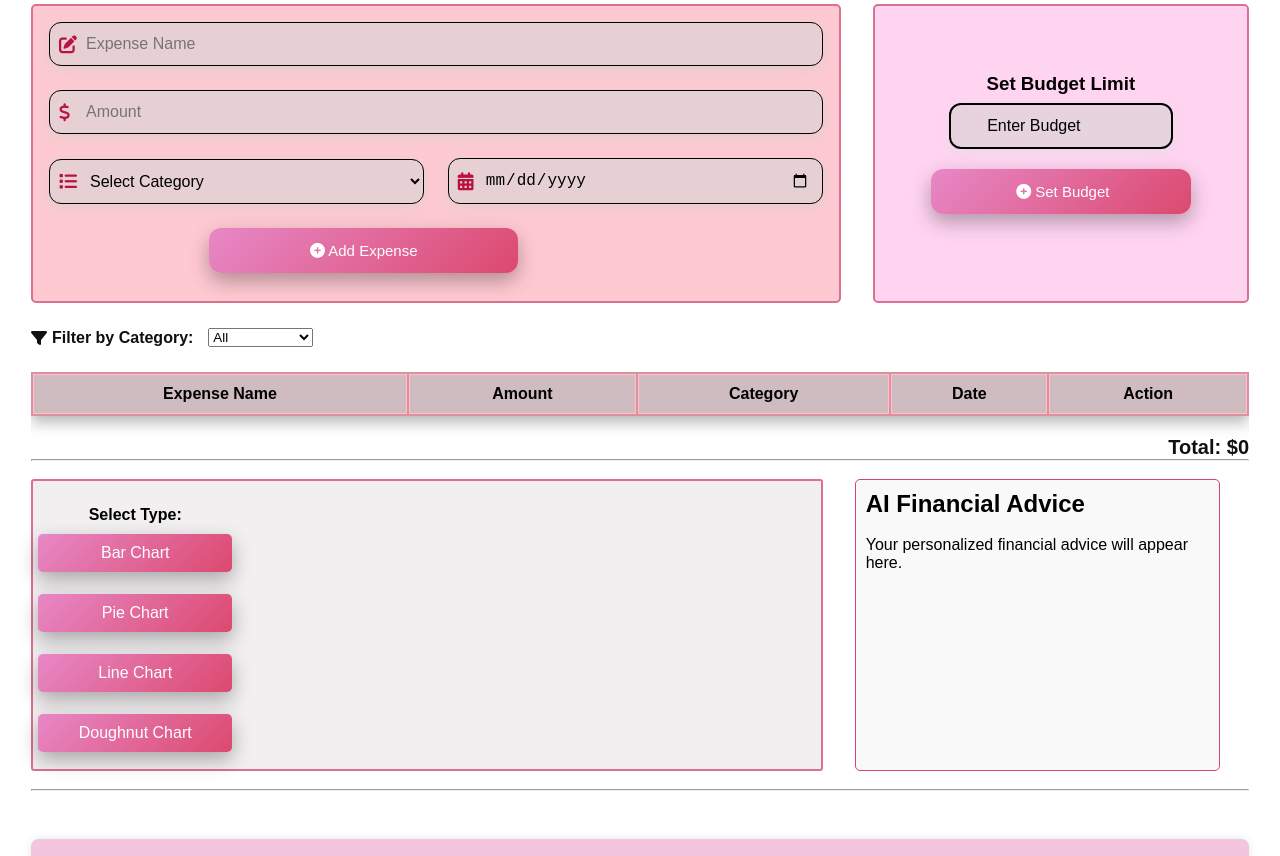
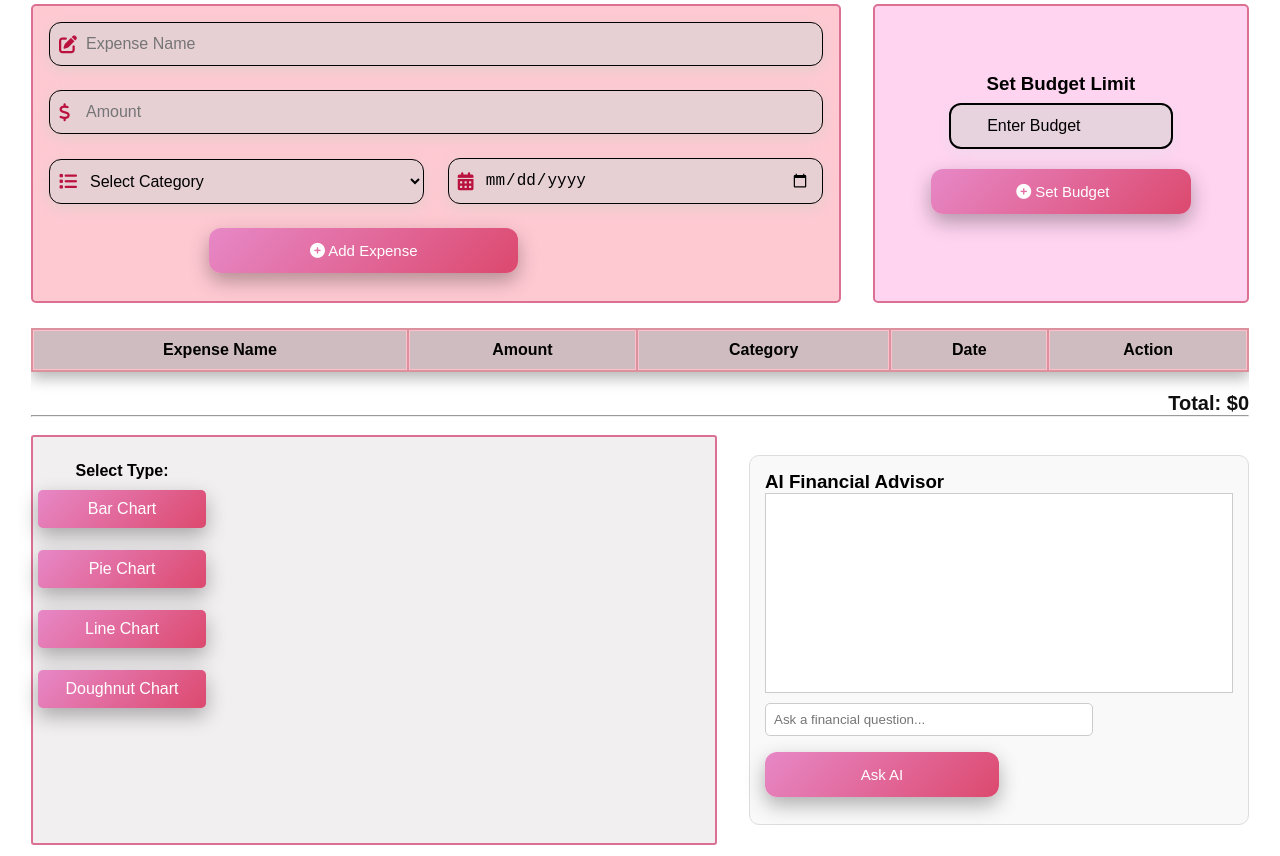
Before and after one commit to PriyaMaity/Expense-Tracker, a plain HTML site: page HomePage/index.html in a window 1280 px wide. Shown: the part 89-945 px from the top of the page. Drawn offline with nearby package versions, Linux system fonts and the light colour scheme.

Commit message:
Add some changes

```diff
--- a/HomePage/index.html
+++ b/HomePage/index.html
@@ -54,17 +54,6 @@
     </div>
 
 
-    <div class="filter">
-      <label for="filter-category"><i class="fas fa-filter"></i> Filter by Category:</label>
-      <select id="filter-category">
-        <option value="All">All</option>
-        <option value="Food">Food</option>
-        <option value="Transport">Transport</option>
-        <option value="Entertainment">Entertainment</option>
-        <option value="Other">Other</option>
-      </select>
-    </div>
-
     <div class="expense-table">
       <table>
         <thead>
@@ -97,9 +86,11 @@
         <canvas id="expenseChart"></canvas>
       </div>
 
-      <div id="ai">
-        <h2>AI Financial Advice</h2><br>
-        <p id="ai-advice">Your personalized financial advice will appear here.</p>
+      <div class="ai-chat-container">
+        <h3>AI Financial Advisor</h3>
+        <div id="chat-window"></div>
+        <input type="text" id="user-input" placeholder="Ask a financial question...">
+        <button onclick="askFinancialAI()" id="ask-ai-button">Ask AI</button>
       </div>
     </div><br>
     <hr><br>
--- a/HomePage/script.js
+++ b/HomePage/script.js
@@ -11,25 +11,83 @@ let expenses = [];
 let chart;
 let chartType = "bar";
 let income = 0;
+let lastRequestTime = 0;
+const requestInterval = 2000;
+let retrying = false;
 
-async function fetchFinancialAdvice(totalAmount, budgetLimit) {
-  const apiUrl = "https://api.openai.com/v1/completions";
+async function askFinancialAI() {
+  const now = Date.now();
 
+  if (now - lastRequestTime < requestInterval || isRetrying) {
+    alert("You are sending requests too quickly. Please wait a moment and try again.");
+    return;
+  }
+  lastRequestTime = now;
+
+  const userInput = document.getElementById("user-input").value;
+  console.log("User input:", userInput);
+
+  if (!userInput) return alert("Please enter a question!");
+
+  const chatWindow = document.getElementById("chat-window");
+
+  chatWindow.innerHTML += `<p><strong>You:</strong> ${userInput}</p>`;
+
+  const loaderMessage = document.createElement("p");
+  loaderMessage.innerHTML = `<strong>AI:</strong> <span class="dots">...</span>`;
+  chatWindow.appendChild(loaderMessage);
+  chatWindow.scrollTop = chatWindow.scrollHeight;
+
+  const apiKey = "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";
+  const apiUrl = `https://api.openai.com/v1/chat/completions`;
+
+  try {
     const response = await fetch(apiUrl, {
-    method: 'POST',
+      method: "POST",
       headers: {
-      'Content-Type': 'application/json'
+        "Content-Type": "application/json",
+        Authorization: `Bearer ${apiKey}`,
       },
        body: JSON.stringify({
-      totalAmount: totalAmount,
-      budgetLimit: budgetLimit,
-      expenses: expenses
-    })
+        model: "gpt-3.5-turbo",
+        messages: [{ role: "user", content: userInput }],
+      }),
     });
 
+    if (response.status === 429) {
+      const retryAfter = response.headers.get("Retry-After") || 2;
+      alert(`Rate limit exceeded. Retrying in ${retryAfter} seconds...`);
+      retrying = true;
+
+      setTimeout(() => {
+        retrying = false;
+      }, retryAfter * 1000);
+
+      loaderMessage.remove();
+      return;
+    }
+
+    if (!response.ok) {
+      throw new Error(`API returned status ${response.status}: ${response.statusText}`);
+    }
+
     const data = await response.json();
-  return data.advice;
+    const aiResponse = data.choices?.[0]?.message?.content || "No response from AI.";
+
+    loaderMessage.remove();
+
+    chatWindow.innerHTML += `<p><strong>AI:</strong> ${aiResponse}</p>`;
+    document.getElementById("user-input").value = "";
+  } catch (error) {
+    console.error("Error fetching AI response:", error);
+
+    loaderMessage.remove();
+
+    chatWindow.innerHTML += `<p><strong>AI:</strong> Sorry, I couldn't fetch an answer. Please try again later.</p>`;
+    chatWindow.scrollTop = chatWindow.scrollHeight;
   }
+}
+
 
 function addExpense(event) {
   event.preventDefault();
@@ -96,7 +154,6 @@ function setBudget() {
     return;
   }
 
-  // Display the budget set and generate advice
   generateAIAdvice();
   checkBudget();
 }
@@ -112,6 +169,8 @@ function checkBudget() {
     budgetAlert.textContent = "";
   }
 }
+
+
 
 function updateChart(type = chartType) {
   const categoryTotals = expenses.reduce((totals, expense) => {
@@ -144,19 +203,6 @@ document.getElementById("doughnutChart").addEventListener("click", () => updateC
 
 expenseForm.addEventListener("submit", addExpense);
 
-async function generateAIAdvice() {
-  const totalAmount = parseFloat(totalAmountElement.textContent);
-  const budgetLimit = parseFloat(document.getElementById("budget-limit").value);
-  const aiAdviceElement = document.getElementById("ai-advice");
-
-  if (totalAmount > budgetLimit) {
-    const advice = await fetchFinancialAdvice(totalAmount, budgetLimit);
-    aiAdviceElement.textContent = advice || "You have exceeded your budget. Consider cutting down on non-essential expenses.";
-  } else {
-    aiAdviceElement.textContent = "You're within budget. Keep up the good work!";
-  }
-}
-
 // ** Taxes Calculator and Tour Guide Logic **
 
 incomeInput.addEventListener("input", () => {
@@ -169,7 +215,6 @@ function calculateTaxes() {
   const taxableIncome = income - totalExpenses;
   let estimatedTaxes = 0;
 
-  // Assuming a simple tax rate of 25% for the example (modify as needed)
   if (taxableIncome > 0) {
     estimatedTaxes = taxableIncome * 0.25;
   }
@@ -188,13 +233,9 @@ function updateTaxGuide() {
 }
 
 function getDeductionsAndCredits() {
-  // Add possible deductions or credits based on user expenses, income, etc.
-  // For example, medical expenses, donations, education credits, etc.
-  // You can modify this logic as needed.
 
   let deductions = [];
 
-  // Example deductions (modify with real-life logic as needed)
   if (expenses.some(exp => exp.category === "Medical")) {
     deductions.push("Medical Expenses");
   }
--- a/HomePage/style.css
+++ b/HomePage/style.css
@@ -247,7 +247,8 @@ td button{
 }
 
 #chart-container {
-  width: 65%;
+  width: 75%;
+  height: auto;
   border-radius: 3px;
   border: 2px solid palevioletred;
   background-color: #f2eff1;
@@ -262,7 +263,12 @@ td button{
   display: flex;
   gap: 2rem;
 }
-
+.ai-chat-container{
+  width: 35%;
+}
+#user-input{
+  margin-bottom: 1rem;
+}
 .chart-controls {
   width: 25%;
   margin-top: 20px;
@@ -271,6 +277,7 @@ td button{
   gap: 10px;
 }
 canvas {
+  margin-top: 2rem;
   max-width: 400px;
   max-height: 250px;
 }
@@ -292,14 +299,57 @@ canvas {
   color: red;
   font-weight: bold;
 }
-#ai{
-  width: 30%;
-  height: auto;
-  max-height: 40vh;
+.ai-chat-container {
+  width: 100%;
+  max-width: 500px;
+  margin: 20px auto;
+  padding: 15px;
+  border: 1px solid #ddd;
+  border-radius: 10px;
+  background-color: #f9f9f9;
+}
+
+#chat-window {
+  height: 200px;
+  overflow-y: auto;
   padding: 10px;
-  background-color: #f9f9f9;
+  border: 1px solid #ccc;
+  background: white;
+  margin-bottom: 10px;
+}
+
+#user-input {
+  width: 70%;
+  padding: 8px;
+  border: 1px solid #ccc;
   border-radius: 5px;
-  border: 1px solid #d8427e;
+}
+
+#ai-btn {
+  padding: 8px 12px;
+  border: none;
+  background: #4CAF50;
+  color: white;
+  cursor: pointer;
+  border-radius: 5px;
+}
+.dots {
+  display: inline-block;
+  width: 0.5em;
+  height: 0.5em;
+  margin: 0 0.2em;
+  border-radius: 50%;
+  background-color: #000;
+  animation: blink 1.5s infinite ease-in-out;
+}
+
+@keyframes blink {
+  0%, 100% {
+    opacity: 0;
+  }
+  50% {
+    opacity: 1;
+  }
 }
 #tax-calculator {
   margin-top: 30px;
```
Lines whose indentation alone changed are shown as unchanged.
